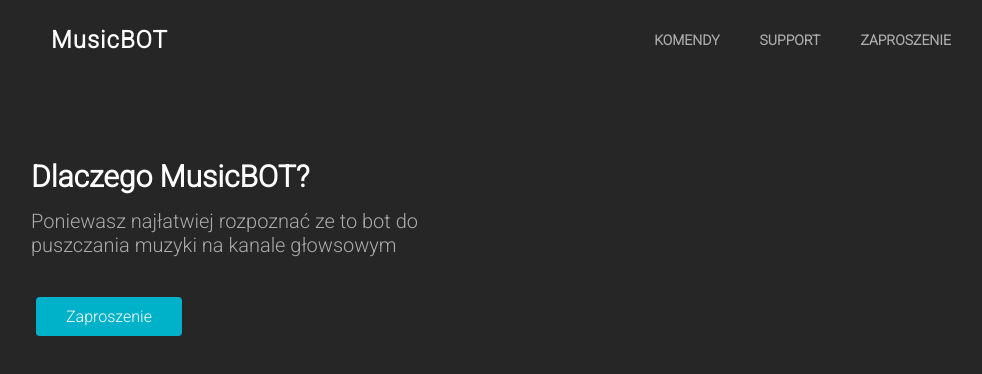
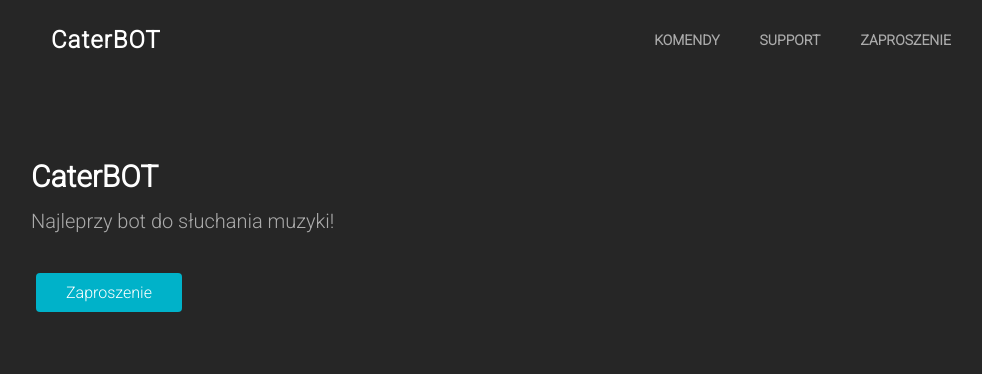
Before and after one commit to playermusicbot/playermusicbot.github.io, a plain HTML site: page index.html in a window 1280 px wide. Shown: the whole page, without its empty margins (129-1111 px from the left). Drawn offline with Linux system fonts and the light colour scheme.

Commit message:
Update index.html

```diff
--- a/index.html
+++ b/index.html
@@ -30,7 +30,7 @@
 				<div class="navbar-nav">
 					<div class="navbar-brand">
 						<!-- You can change it with Image if you want. -->
-						<span class="navbar-brand-txt"><a class="txt-bold type-1" href="/">MusicBOT</a></span>
+						<span class="navbar-brand-txt"><a class="txt-bold type-1" href="/">CaterBOT</a></span>
 					</div>
 
 					<span class="navbar-toggler" id="toggler"><i onclick="toggleNavbar(this)" class="fas fa-bars"></i></span>
@@ -51,8 +51,8 @@
 			<div class="container">
 				<div class="jumbotron-items">
 					<div class="jumbotron-item">
-						<span class="jumbotron-t">Dlaczego MusicBOT?</span>
-						<p class="jumbotron-d">Poniewasz najłatwiej rozpoznać ze to bot do puszczania muzyki na kanale głowsowym</p>
+						<span class="jumbotron-t">CaterBOT</span>
+						<p class="jumbotron-d">Najleprzy bot do słuchania muzyki!</p>
 						<div class="jumbotron-buttons">
 							<button class="btn blue" onclick="location.href='https://discord.com/api/oauth2/authorize?client_id=1006679267054207038&permissions=8&scope=bot'">Zaproszenie</button>
 						</div>
```
